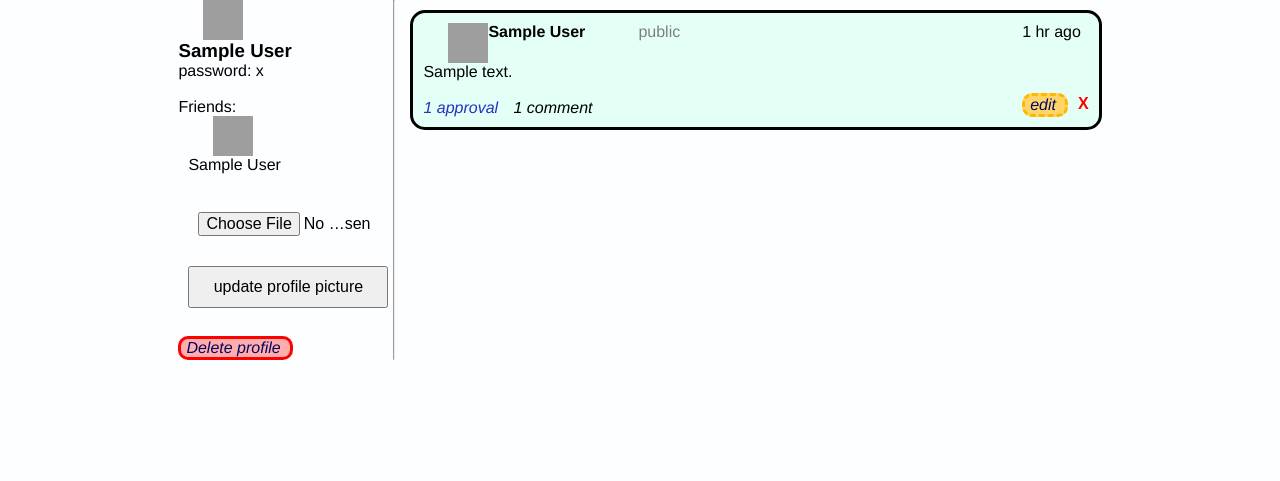
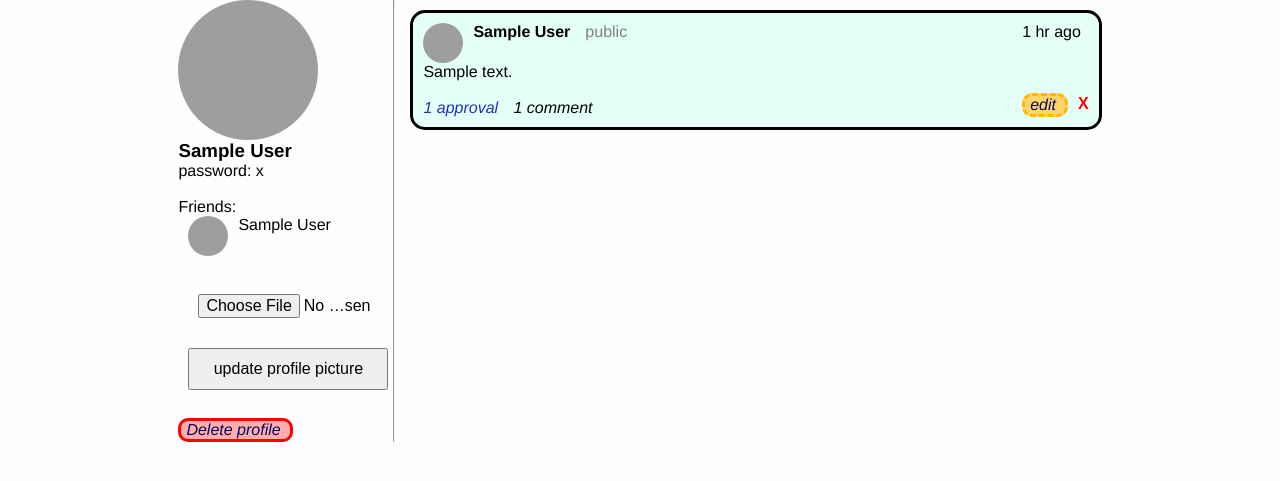
Before and after one commit to lookbehindyounow/destroy_facebook_eat_them_for_breakfast_take_their_business_eat_it_for_dinner, a Flask app: page /1/profile/1 in a window 1280 px wide. Shown: the part 82-563 px from the top of the page. Run offline with Flask 3, Linux system fonts and the light colour scheme; tables that the repository leaves empty hold one stand-in row (values such as "Sample post"); grey boxes are pictures that could not be loaded.

Commit message:
fixed some messy jinja indentation, did some css & fixed a bug that showed public posts from friends twice on homepage

```diff
--- a/controllers/posts_controller.py
+++ b/controllers/posts_controller.py
@@ -9,8 +9,8 @@ posts_blueprint=Blueprint("posts",__name__)
 def show_feed(user_id):
     friends_posts=Post.query.join(Friendship, Post.user_id==Friendship.friend_id).filter(user_id==Friendship.user_id).all()
     my_posts_and_public_posts=Post.query.filter((Post.user_id==user_id) | Post.public).all()
-    # talk about these queries
-    posts=friends_posts+my_posts_and_public_posts
+    # talk about these queries & the duplicate removal below
+    posts=list(set(friends_posts+my_posts_and_public_posts))
     [post.set_variables() for post in posts]
     posts.sort(key=lambda post: max([post.time]+[comment.time for comment in post.comments]), reverse=True)
     # talk about this^ sort
--- a/static/style.css
+++ b/static/style.css
@@ -2,8 +2,6 @@
   margin: 0;
   padding: 0;
 }
-
-/* MAKE NAV BAR STAY AT TOP OF PAGE WHEN SCROLLING */
 
 body {
   font-family: "Helvetica", arial, sans-serif;
@@ -11,7 +9,7 @@ body {
   background: rgb(252, 254, 255);
 }
 
-img {
+nav img {
   margin-left: 25px;
   width: 415px;
   height: 40px;
@@ -39,19 +37,43 @@ input, select, button {
   margin: 0 auto;
 }
 
+.not_nav {
+  margin-top: 82px;
+}
+
+.something_else_not_sure_yet {
+  position: fixed;
+  right: 5%;
+  top: 92px;
+  bottom: 20px;
+  width: calc(36% - 15px);
+  display: flex;
+  align-items: center;
+  justify-content: center;
+  border: solid;
+}
+
 .profile_link {
   display: flex;
   color: black;
   text-decoration: none;
 }
 
-.profile_link img , .pfp {
+.profile_link img{
   width: 40px;
   height: 40px;
+  margin-right: 10px;
+  border-radius: 20px;
+}
+
+.pfp {
+  width: 140px;
+  height: 140px;
+  border-radius: 70px;
 }
 
 .feed {
-  margin: 10px 0;
+  margin-top: 10px;
   display: flex;
   flex-direction: column;
   width: 60%;
@@ -64,15 +86,6 @@ input, select, button {
 
 .friends_list {
   margin-left: 10px;
-}
-
-.something_else_not_sure_yet {
-  margin: 10px 0;
-  display: flex;
-  align-items: center;
-  justify-content: center;
-  width: calc(40% - 15px);
-  border: solid;
 }
 
 .focused_container {
@@ -174,7 +187,7 @@ input, select, button {
 }
 
 .name {
-  width: 150px;
+  margin-right: 15px;
 }
 
 .audience {
@@ -205,6 +218,9 @@ input, select, button {
 .menu {
   padding: 10px 10px 10px 0;
   background-color: #1d248f;
+  position: fixed;
+  top: 0;
+  width: 100%;
 }
 
 .menu ul {
--- a/templates/base.jinja
+++ b/templates/base.jinja
@@ -18,7 +18,7 @@
         </ul>
       </nav>
     </header>
-    <div class="container">
+    <div class="not_nav container">
     {% block content %}
       <div class="focused_container">{% block form %}{% endblock form %}</div>
     {% endblock %}
--- a/templates/feed.jinja
+++ b/templates/feed.jinja
@@ -3,7 +3,12 @@
 {% else %}
     {% extends 'index.jinja' %}
 {% endif %}
+
 {% block feed %}
+{% if not isprofile %}
+    <section>
+{% endif %}
+
 <section class="feed">
     {% for post in posts %}
     <div class="post">
@@ -13,7 +18,8 @@
                     {% if post.extension %}
                         <img src="/static/pfp/{{post.user_id}}.{{post.extension}}"/>
                     {% endif %}
-                <h4 class="name">{{post.name}}</h4></a>
+                    <h4 class="name">{{post.name}}</h4>
+                </a>
                 {% if post.public %}
                     <p class="audience">public</p>
                 {% else %}
@@ -30,10 +36,14 @@
                             {% set ns.mine=true %}
                         {% endif %}
                     {% endfor %}
-                    <a class="post--link{% if ns.mine %} mine{% endif %}" href="/{{user_id}}/{{post.id}}/approve/1">{{post.approvals|length}} approval{% if post.approvals|length!=1 %}s{% endif %}</a>
+                    <a class="post--link{% if ns.mine %} mine{% endif %}"
+                    href="/{{user_id}}/{{post.id}}/approve/1">
+                        {{post.approvals|length}} approval{% if post.approvals|length!=1 %}s{% endif %}
+                    </a>
                 </span>
                 {% if post.comments|length!=0 %}
-                <a class="post--link" href="/{{user_id}}/{{post.id}}">{{post.comments|length}} comment{% if post.comments|length!=1 %}s{% endif %}</a>
+                    <a class="post--link" href="/{{user_id}}/{{post.id}}">
+                    {{post.comments|length}} comment{% if post.comments|length!=1 %}s{% endif %}</a>
                 {% endif %}
             </p>
         </div>
@@ -51,4 +61,8 @@
     <br/>
     {% endfor %}
 </section>
+
+{% if not isprofile %}
+    </section>
+{% endif %}
 {% endblock feed %}
--- a/templates/index.jinja
+++ b/templates/index.jinja
@@ -1,4 +1,4 @@
 {% extends "base.jinja" %}{% block content %}
-{% block feed %}{% endblock feed %}
-<section class="something_else_not_sure_yet">something will go here</section>
+    {% block feed %}{% endblock feed %}
+    <section class="something_else_not_sure_yet">something will go here</section>
 {% endblock %}
--- a/templates/login.jinja
+++ b/templates/login.jinja
@@ -27,9 +27,9 @@
                     <input type="text" name="password" id="password" required/>
                 {% else %}
                     <select name="password" id="password">
-                    {% for password in passwords %}
-                        <option value="{{password}}">{{password}}</option>
-                    {% endfor %}
+                        {% for password in passwords %}
+                            <option value="{{password}}">{{password}}</option>
+                        {% endfor %}
                     </select>
                 {% endif %}
                 <button type="submit">{% if new %}Sign up{% else %}Log in{% endif %}</button>
--- a/templates/new.jinja
+++ b/templates/new.jinja
@@ -18,13 +18,11 @@
 
 {% block form %}
 <form action=/{{user_id}}{{form_action}} method="post">
-    <input type="text" name="content" id="content"
-    {% if role[:6]=="Update" %}
+    <input type="text" name="content" id="content" {% if role[:6]=="Update" %}
         value="{{place_val}}"
     {% else %}
         placeholder="{{place_val}}"
-    {% endif %}
-    required autofocus/>
+    {% endif %} required autofocus/>
     {% if role[-4:]=="Post" %}
         <div class="public">
             <label for="public">Public</label>
--- a/templates/profile.jinja
+++ b/templates/profile.jinja
@@ -10,20 +10,20 @@
     <ul class="friends_list">
         {% set friends_ids=[] %}
         {% for friend in profile.friends_list %}
-            <li><p class="profile_link" href="/{{user_id}}/profile/{{friend.id}}">
+            <li><a class="profile_link" href="/{{user_id}}/profile/{{friend.id}}">
                 {% if friend.extension %}
                     <img src="/static/pfp/{{friend.id}}.{{friend.extension}}"/>
                 {% endif %}
-            <p>{{friend.name}}</p></a></li>
+                <p>{{friend.name}}</p>
+            </a></li>
             {% set friends_ids=friends_ids.append(friend.id) %}
-            {{friends_ids[loop.index0]}}
         {% endfor %}
     </ul>
     <br/>
     {% if profile.id==user_id %}
         {# talk about enctype here #}
         <form class="pfp_upload" action="/{{user_id}}/profile/pfp" method="post" enctype="multipart/form-data">
-                <input type="file" id="profile_picture" name="profile_picture" accept="image/*" required>
+            <input type="file" id="profile_picture" name="profile_picture" accept="image/*" required/>
             <button type="submit">update profile picture</button>
         </form>
         <br/>
```
Also changed, not shown: templates/post.jinja (+14 -7 lines), templates/users.jinja (+6 -3 lines). Lines whose indentation alone changed are shown as unchanged.
